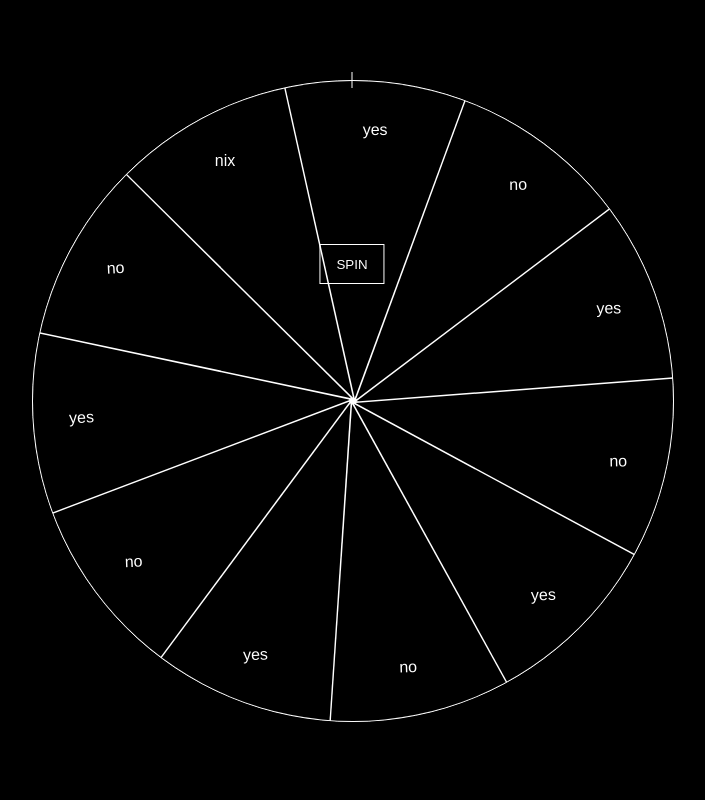
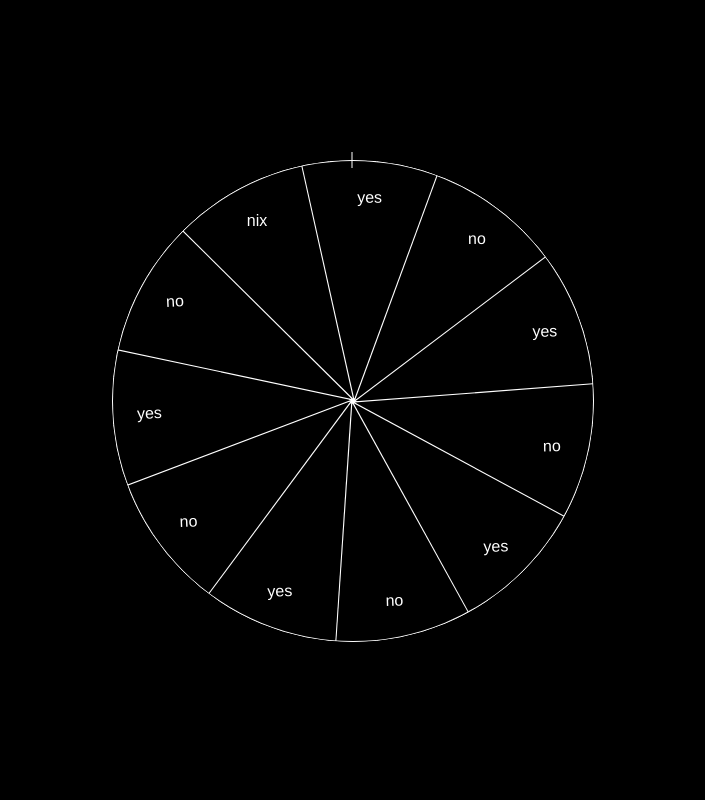
Before and after one commit to Oyundari11/picker, a plain HTML site: page index.html in a window 1280 px wide. Shown: the whole page, without its empty margins (288-993 px from the left). Drawn offline with Linux system fonts and the light colour scheme.

Commit message:
Update style.css

```diff
--- a/style.css
+++ b/style.css
@@ -63,7 +63,7 @@ body {
 
 button {
   position: absolute;
-  top: calc(50% - 25dvh + 4rem);
+  top: calc(0px - 2.5rem);
   left: 50%;
   transform: translate(-50%, -50%);
   background-color: transparent;
@@ -122,3 +122,10 @@ button {
   transform: translate(-50%, -50%) rotate(calc(-33deg * var(--i)));
   color: var(--white);
 }
+
+@media (min-width: 1200px) {
+  .container {
+    width: 60dvh;
+    height: 60dvh;
+  }
+}
```
